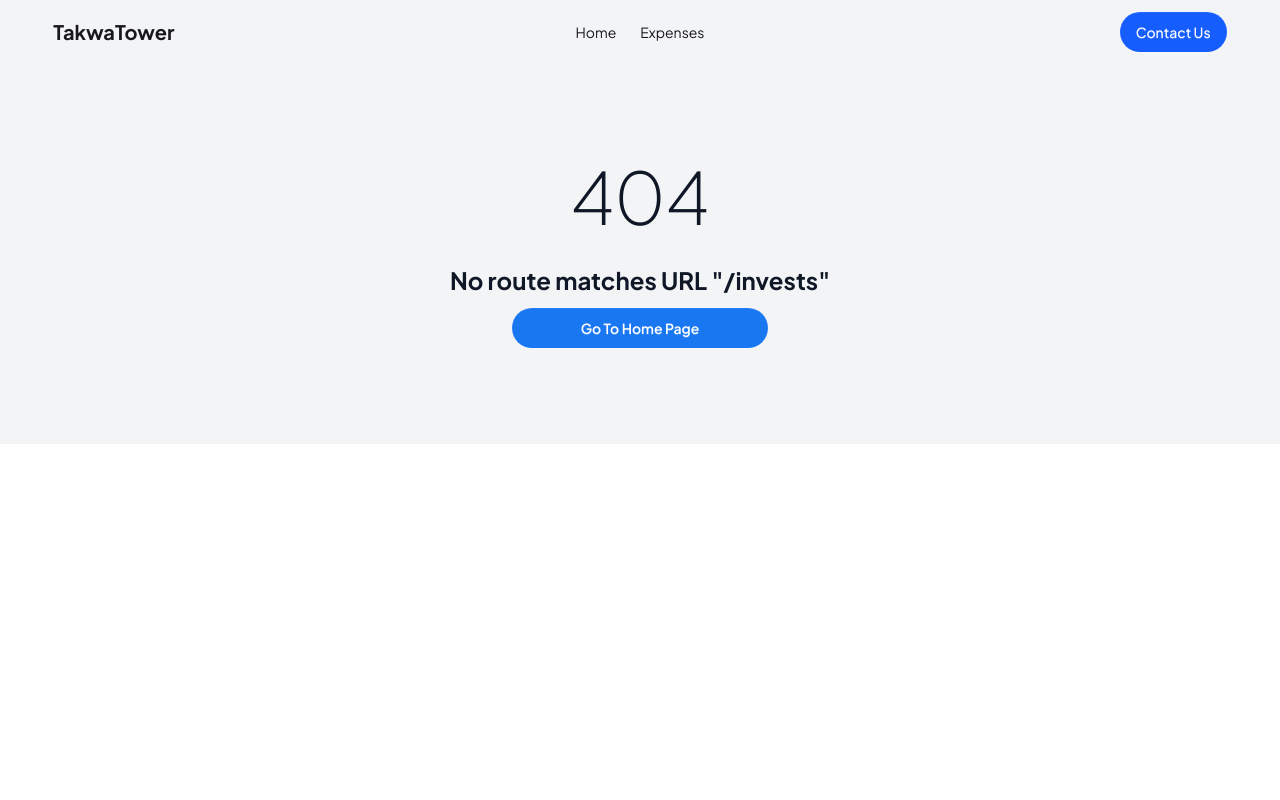
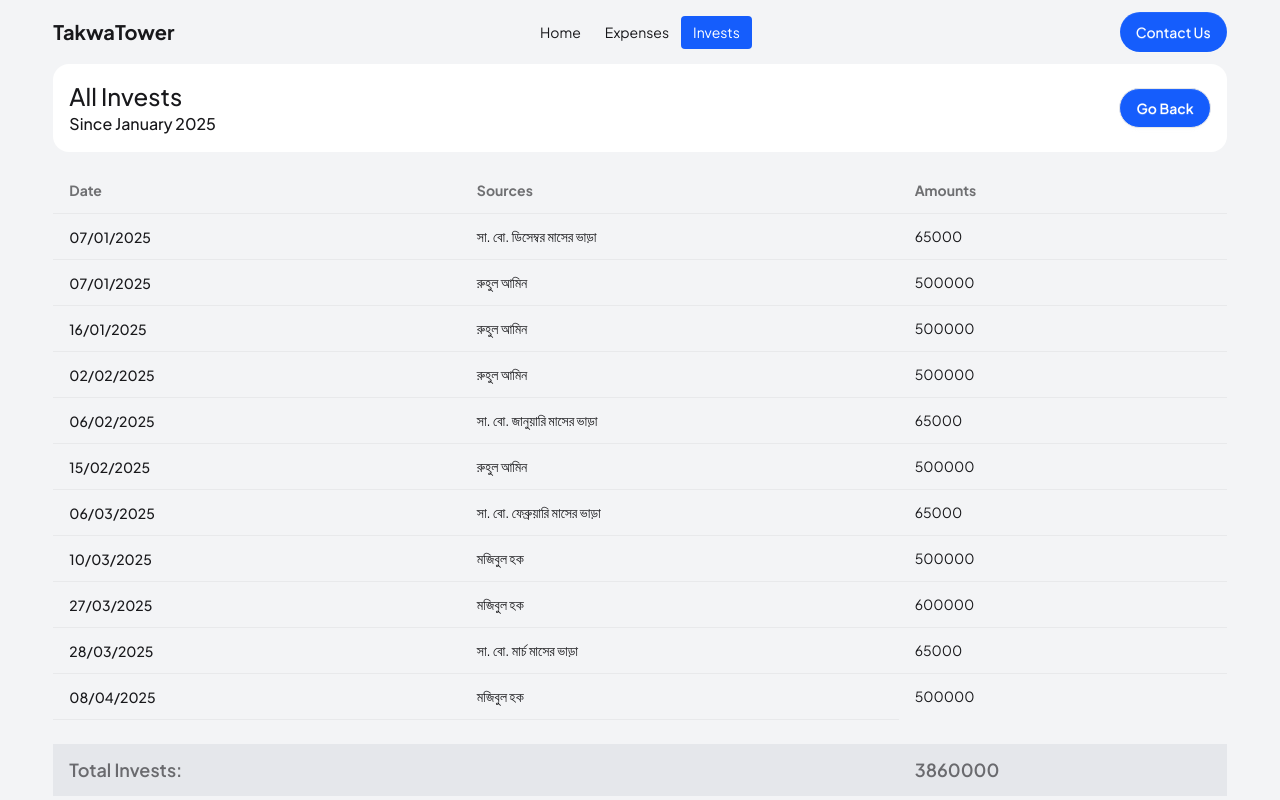
Before and after one commit to hamadismail/takwa-tower, a React (Vite) app: page /invests in a window 1280 px wide. Before the commit this address had no page. Shown: the top 800 px of the page. Built offline with nearby package versions, Linux system fonts and the light colour scheme.

Commit message:
implement investment sections

```diff
--- /dev/null
+++ b/public/invests.json
@@ -0,0 +1,53 @@
+[
+  {
+    "id": 1,
+    "date": "07/01/2025",
+    "amount": 65000,
+    "sources": "সা. বো. ডিসেম্বর মাসের ভাড়া"
+  },
+  { "id": 2, "date": "07/01/2025", "amount": 500000, "sources": "রুহুল আমিন" },
+  { "id": 3, "date": "16/01/2025", "amount": 500000, "sources": "রুহুল আমিন" },
+  { "id": 4, "date": "02/02/2025", "amount": 500000, "sources": "রুহুল আমিন" },
+  {
+    "id": 5,
+    "date": "06/02/2025",
+    "amount": 65000,
+    "sources": "সা. বো. জানুয়ারি মাসের ভাড়া"
+  },
+  {
+    "id": 6,
+    "date": "15/02/2025",
+    "amount": 500000,
+    "sources": "রুহুল আমিন"
+  },
+  {
+    "id": 7,
+    "date": "06/03/2025",
+    "amount": 65000,
+    "sources": "সা. বো. ফেব্রুয়ারি মাসের ভাড়া"
+  },
+  {
+    "id": 8,
+    "date": "10/03/2025",
+    "amount": 500000,
+    "sources": "মজিবুল হক"
+  },
+  {
+    "id": 9,
+    "date": "27/03/2025",
+    "amount": 600000,
+    "sources": "মজিবুল হক"
+  },
+  {
+    "id": 10,
+    "date": "28/03/2025",
+    "amount": 65000,
+    "sources": "সা. বো. মার্চ মাসের ভাড়া"
+  },
+  {
+    "id": 11,
+    "date": "08/04/2025",
+    "amount": 500000,
+    "sources": "মজিবুল হক"
+  }
+]
--- a/src/components/DailyExpenses.jsx
+++ b/src/components/DailyExpenses.jsx
@@ -3,7 +3,7 @@ import React from 'react';
 const DailyExpenses = ({ rec }) => {
   return (
     <tr>
-      <th className="font-medium text-sm">{rec.date}</th>
+      <td className="font-medium text-sm">{rec.date}</td>
       <td>{rec.item}</td>
       <td className="max-md:hidden">{rec?.unit}</td>
       <td className="max-md:hidden">{rec?.unit_cost}</td>
--- /dev/null
+++ b/src/components/DailyInvests.jsx
@@ -0,0 +1,13 @@
+import React from 'react';
+
+const DailyInvests = ({ invest }) => {
+  return (
+    <tr>
+      <td className="font-medium text-sm">{invest.date}</td>
+      <td>{invest.sources}</td>
+      <td>{invest.amount}</td>
+    </tr>
+  );
+};
+
+export default DailyInvests;
--- a/src/components/Finance.jsx
+++ b/src/components/Finance.jsx
@@ -13,13 +13,13 @@ const Finance = () => {
             Total Investment
           </h1>
           <p className="mt-4 text-2xl text-center text-green-600 font-medium p-8 bg-green-100 rounded-2xl">
-            N/A
+            38,60,000 BDT
           </p>
           <p className="text-sm mt-1 text-center">Since January 2025</p>
 
           <button
             onClick={() => {
-              navigate('/expenses');
+              navigate('/invests');
               window.scrollTo(0, 0);
             }}
             className="mt-4 cursor-pointer bg-green-600 text-white w-full font-semibold p-2 rounded-full"
--- a/src/components/NavLists.jsx
+++ b/src/components/NavLists.jsx
@@ -10,6 +10,9 @@ const NavLists = () => {
       <li>
         <NavLink to="/expenses">Expenses</NavLink>
       </li>
+      <li>
+        <NavLink to="/invests">Invests</NavLink>
+      </li>
     </>
   );
   return navLists;
--- /dev/null
+++ b/src/pages/Investment.jsx
@@ -0,0 +1,91 @@
+import React, { useEffect, useState } from 'react';
+import { useLoaderData, useNavigate } from 'react-router';
+import DailyInvests from '../components/DailyInvests';
+
+const Investment = () => {
+  const invests = useLoaderData();
+  const navigate = useNavigate();
+  const [showAll, setShowAll] = useState(false);
+  const [investment, setInvestment] = useState([]);
+  const totalInvest = invests.reduce(
+    (acc, invest) => (acc += invest.amount),
+    0
+  );
+
+  useEffect(() => {
+    if (invests.length > 20) {
+      if (showAll) {
+        setInvestment(invests);
+      } else {
+        setInvestment(invests.slice(0, 20));
+      }
+    } else {
+      setInvestment(invests);
+    }
+  }, [showAll, invests]);
+
+  return (
+    <div className="w-11/12 mx-auto">
+      <div className="bg-white p-4 mb-4 rounded-2xl flex justify-between items-center">
+        <div>
+          <h1 className="text-2xl font-medium">All Invests</h1>
+          <h2 className=" font-medium">Since January 2025</h2>
+        </div>
+        <div className="w-1/2 flex justify-end">
+          <button
+            onClick={() => navigate(-1)}
+            className="btn bg-blue-600 text-white rounded-full"
+          >
+            Go Back
+          </button>
+        </div>
+      </div>
+
+      <div className="overflow-x-auto">
+        <table className="table">
+          {/* head */}
+          <thead>
+            <tr>
+              <th>Date</th>
+              <th>Sources</th>
+              <th>Amounts</th>
+            </tr>
+          </thead>
+          <tbody>
+            {/* row 1 */}
+            {investment.map(invest => (
+              <DailyInvests key={invest.id} invest={invest} />
+            ))}
+          </tbody>
+
+          <tfoot>
+            <tr>
+              <td></td>
+              <td>
+                {invests.length > 20 && (
+                  <button
+                    className="btn bg-blue-600 text-white rounded-full"
+                    onClick={() => {
+                      setShowAll(prev => !prev);
+                      showAll &&
+                        window.scrollTo({ top: 0, behavior: 'smooth' });
+                    }}
+                  >
+                    {showAll ? 'Show Less' : 'Show All'}
+                  </button>
+                )}
+              </td>
+            </tr>
+            <tr className="font-semibold text-lg bg-gray-200">
+              <td>Total Invests:</td>
+              <td></td>
+              <td>{totalInvest}</td>
+            </tr>
+          </tfoot>
+        </table>
+      </div>
+    </div>
+  );
+};
+
+export default Investment;
--- a/src/routes/Routes.jsx
+++ b/src/routes/Routes.jsx
@@ -6,6 +6,7 @@ import HouseDetails from '../pages/HouseDetails';
 import Expenses from '../pages/Expenses';
 import MonthlyExpenses from '../pages/MonthlyExpenses';
 import Spinner from '../components/ui/Spinner';
+import Investment from '../pages/Investment';
 
 const router = createBrowserRouter([
   {
@@ -26,6 +27,12 @@ const router = createBrowserRouter([
         hydrateFallbackElement: <Spinner />,
       },
       {
+        path: 'invests',
+        Component: Investment,
+        loader: () => fetch('/invests.json'),
+        hydrateFallbackElement: <Spinner />,
+      },
+      {
         path: 'house-details/:houseId',
         Component: HouseDetails,
         loader: () => fetch('/house.json'),
```
